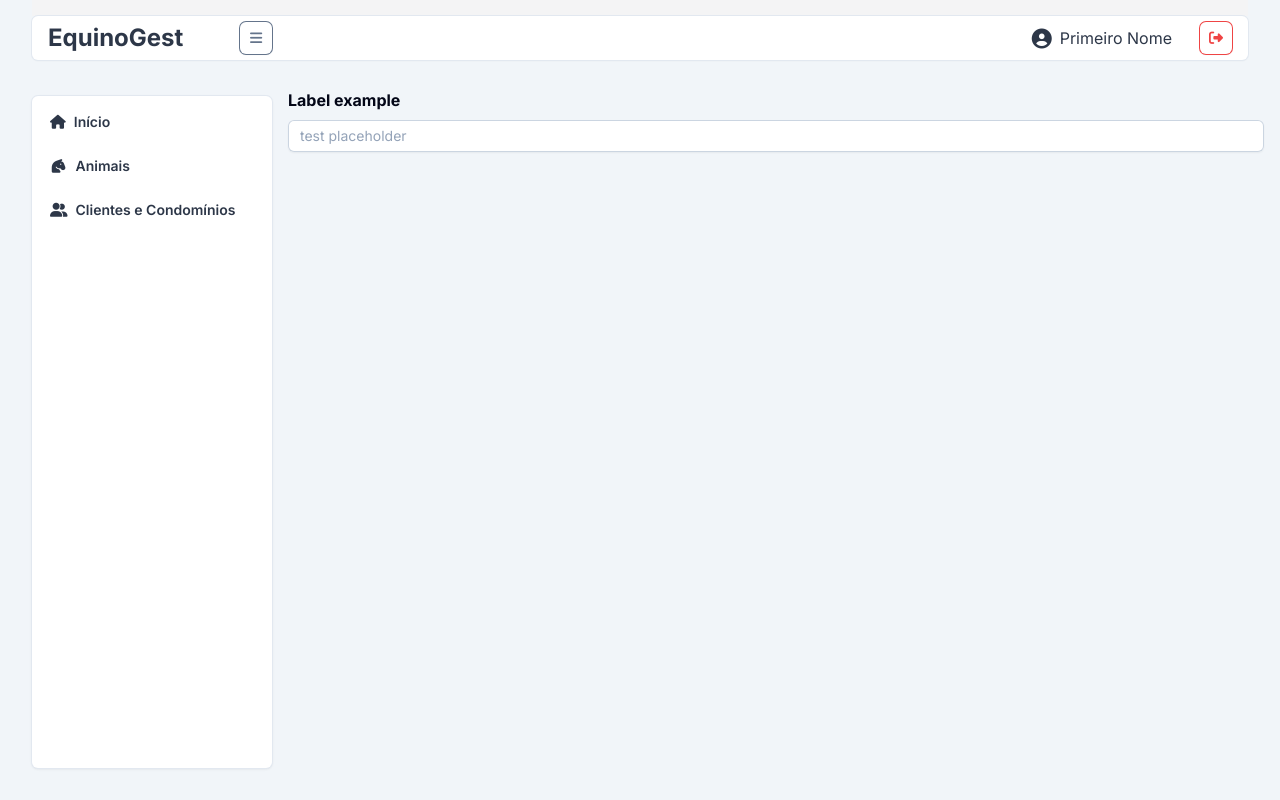
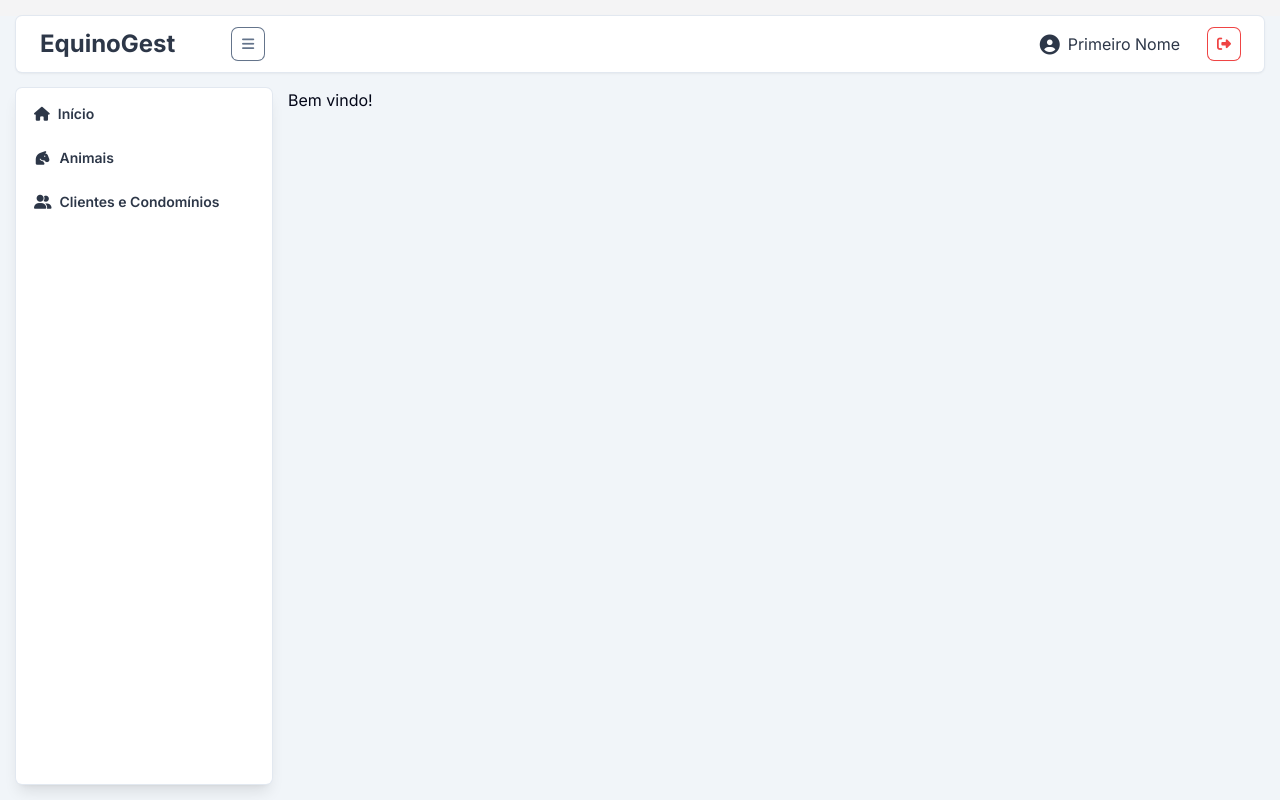
Before and after one commit to Grupo-Sao-Bento/haras-web, a Vue app: page /w/home in a window 1280 px wide. Built offline with nearby package versions, Linux system fonts and the light colour scheme.

Commit message:
refactor: update the app components to follow the new wind preset

```diff
--- a/src/components/AppFullScreenModal.vue
+++ b/src/components/AppFullScreenModal.vue
@@ -24,11 +24,13 @@ watch(
     @hide="$emit('hide')"
     v-model:visible="isVisible"
     modal
-    class="bg-surface-100 text-surface-950 dark:text-surface-100 w-[90vw] h-full dark:bg-surface-900"
+    :pt="{
+      root: 'bg-surface-100 text-surface-950 dark:text-surface-100 h-full w-full dark:bg-surface-900',
+    }"
   >
     <template #container="{ closeCallback }">
       <div
-        class="w-full z-50 flex justify-between items-center rounded-t-md py-4 px-6 shadow bg-white dark:bg-surface-700"
+        class="z-50 flex justify-between items-center rounded-t-md py-4 px-6 shadow bg-white dark:bg-surface-700"
       >
         <h1 class="font-bold text-2xl">{{ headerTitle }}</h1>
         <div class="flex gap-2">
--- a/src/components/AppHeader.vue
+++ b/src/components/AppHeader.vue
@@ -4,9 +4,10 @@ import Menu from 'primevue/menu';
 </script>
 
 <template>
-  <div class="px-8 pb-4 fixed w-full">
+  <div class="pb-4 fixed w-full z-50">
     <div class="w-full h-4 bg-zinc-100 dark:bg-surface-900"></div>
-    <Menu class="shadow-sm flex items-center justify-between px-4">
+    <div class="px-4">
+      <Menu class="shadow flex items-center justify-between px-6 py-3">
         <template #start>
           <div class="flex items-center justify-between w-56">
             <h2 class="text-2xl font-bold">EquinoGest</h2>
@@ -39,4 +40,5 @@ import Menu from 'primevue/menu';
         </template>
       </Menu>
     </div>
+  </div>
 </template>
--- a/src/components/AppSidebar.vue
+++ b/src/components/AppSidebar.vue
@@ -29,7 +29,7 @@ const menuItems: MenuItem[] = [
 </script>
 
 <template>
-  <div class="fixed h-[calc(100vh-4rem)] p-8 pr-4 w-72 top-16 text-sm">
-    <Menu class="min-h-full shadow" :model="menuItems" />
+  <div class="fixed h-[calc(100vh-4rem)] p-4 pt-6 w-72 top-16 text-sm">
+    <Menu class="min-h-full shadow-lg" :model="menuItems" />
   </div>
 </template>
--- a/src/components/AppTabs.vue
+++ b/src/components/AppTabs.vue
@@ -11,7 +11,7 @@ defineProps<{
 
 <template>
   <TabMenu
-    class="rounded-lg rounded-b-none z-20 border border-surface-200 dark:border-surface-700 border-b-0"
+    class="rounded-lg rounded-b-none shadow z-20 border border-surface-200 dark:border-surface-700 border-b-0"
     v-model:activeIndex="activeIndex"
     :model="tabs"
     :pt="{
--- a/src/components/forms/FormControl.vue
+++ b/src/components/forms/FormControl.vue
@@ -9,11 +9,12 @@ defineProps<{
   id?: string;
   hint?: string;
   size?: 'small' | 'large';
+  classes?: string;
 }>();
 </script>
 
 <template>
-  <div class="flex flex-col">
+  <div class="flex flex-col" :class="classes">
     <label v-if="label" class="mb-2 font-bold" :for="id">{{ label }}</label>
     <InputText mask="99-9999" v-model="value" :id="id" :size="size" v-bind="$attrs" />
     <small v-if="hint" class="mt-1">{{ hint }}</small>
--- a/src/components/forms/SearchBar.vue
+++ b/src/components/forms/SearchBar.vue
@@ -18,12 +18,6 @@ withDefaults(
     <i
       class="fa fa-magnifying-glass absolute top-2/4 -mt-2 left-3 text-surface-400 dark:text-surface-600"
     />
-    <InputText
-      v-model="model"
-      type="text"
-      class="pl-10 w-44"
-      size="small"
-      :placeholder="placeholder"
-    />
+    <InputText v-model="model" type="text" class="pl-10 w-44" :placeholder="placeholder" />
   </span>
 </template>
--- a/src/modules/customers/views/CustomersView/GroupsView.vue
+++ b/src/modules/customers/views/CustomersView/GroupsView.vue
@@ -12,7 +12,7 @@ import Button from 'primevue/button';
   >
     <template #actions>
       <SearchBar />
-      <Button label="Adicionar" icon="fa-solid fa-plus" size="small" />
+      <Button label="Adicionar" icon="fa-solid fa-plus" />
     </template>
   </AppFeatureHeader>
 </template>
--- a/src/modules/customers/views/CustomersView/StandaloneView.vue
+++ b/src/modules/customers/views/CustomersView/StandaloneView.vue
@@ -12,7 +12,7 @@ import Button from 'primevue/button';
   >
     <template #actions>
       <SearchBar />
-      <Button label="Adicionar" icon="fa-solid fa-plus" size="small" />
+      <Button label="Adicionar" icon="fa-solid fa-plus" />
     </template>
   </AppFeatureHeader>
 </template>
--- a/src/modules/home/views/HomeView.vue
+++ b/src/modules/home/views/HomeView.vue
@@ -1,8 +1,3 @@
-<script setup lang="ts">
-import FormControl from '@/components/forms/FormControl.vue';
-</script>
-
 <template>
-  <!-- <h1>Bem vindo!</h1> -->
-  <FormControl label="Label example" type="password" id="test" placeholder="test placeholder" />
+  <h1>Bem vindo!</h1>
 </template>
--- a/src/modules/stable/views/StableView.vue
+++ b/src/modules/stable/views/StableView.vue
@@ -21,9 +21,9 @@ function openCreationModal() {
         <i
           class="fa fa-magnifying-glass absolute top-2/4 -mt-2 left-3 text-surface-400 dark:text-surface-600"
         />
-        <InputText type="text" placeholder="Pesquisar..." class="pl-10 w-44" size="small" />
+        <InputText type="text" placeholder="Pesquisar..." class="pl-10 w-44" />
       </span>
-      <Button @click="openCreationModal" label="Adicionar" icon="fa-solid fa-plus" size="small" />
+      <Button @click="openCreationModal" label="Adicionar" icon="fa-solid fa-plus" />
     </template>
   </AppFeatureHeader>
 
```
Lines whose indentation alone changed are shown as unchanged.
